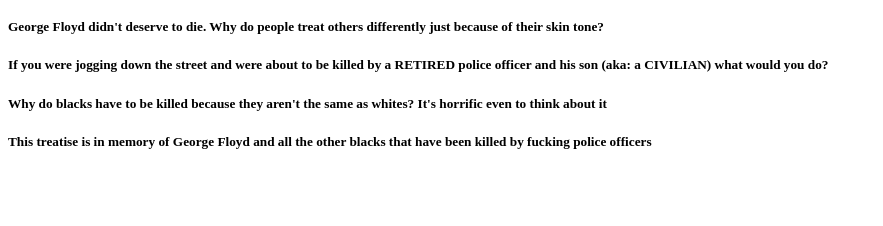
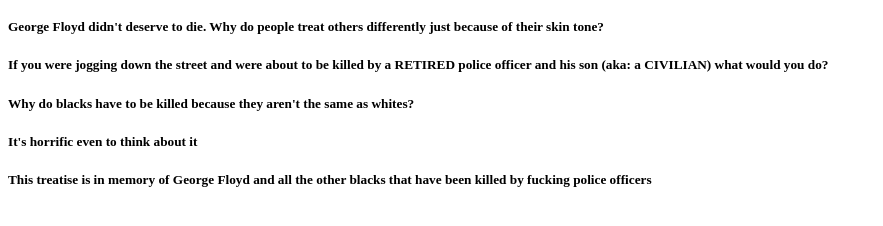
Before and after one commit to Torin-McAlpin/Torin-McAlpin.github.io, a plain HTML site: page how to make the world a better place.html in a window 1280 px wide. Shown: the part 158-384 px from the top of the page, without its empty margins (0-883 px from the left). Drawn offline with Linux system fonts and the light colour scheme.

Commit message:
Update how to make the world a better place.html

```diff
--- a/how to make the world a better place.html
+++ b/how to make the world a better place.html
@@ -10,8 +10,8 @@
     Sit around and wait to be killed, or fight back because you know what's right?</h5>
     <h5>George Floyd didn't deserve to die. Why do people treat others differently just because of their skin tone?</h5>
     <h5>If you were jogging down the street and were about to be killed by a RETIRED police officer and his son (aka: a CIVILIAN) what would you do?</h5>
-    <h5>Why do blacks have to be killed because they aren't the same as whites?
-    It's horrific even to think about it</5>
+    <h5>Why do blacks have to be killed because they aren't the same as whites?</h5>
+    <h5>It's horrific even to think about it</h5>
     <h5>This treatise is in memory of George Floyd and all the other blacks that have been killed by fucking police officers</h5>
     </h5>
   </body>
```
